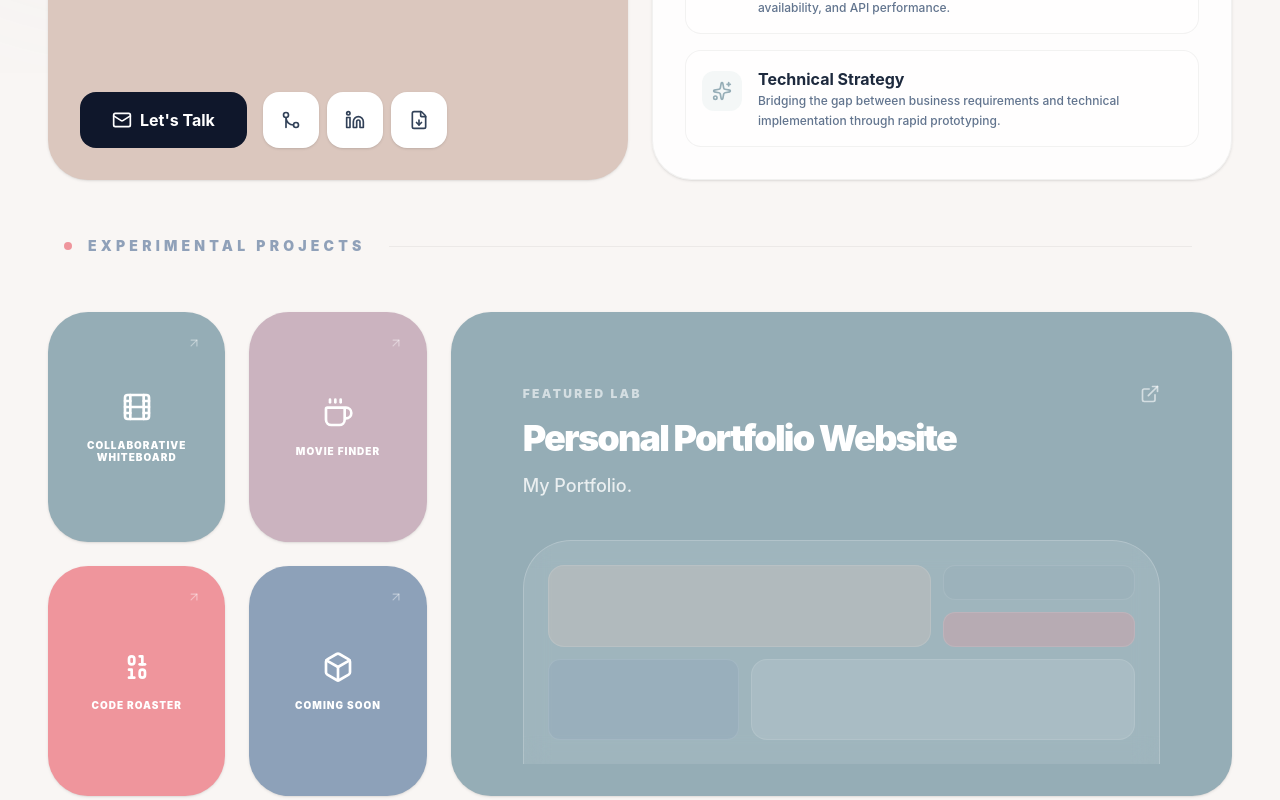
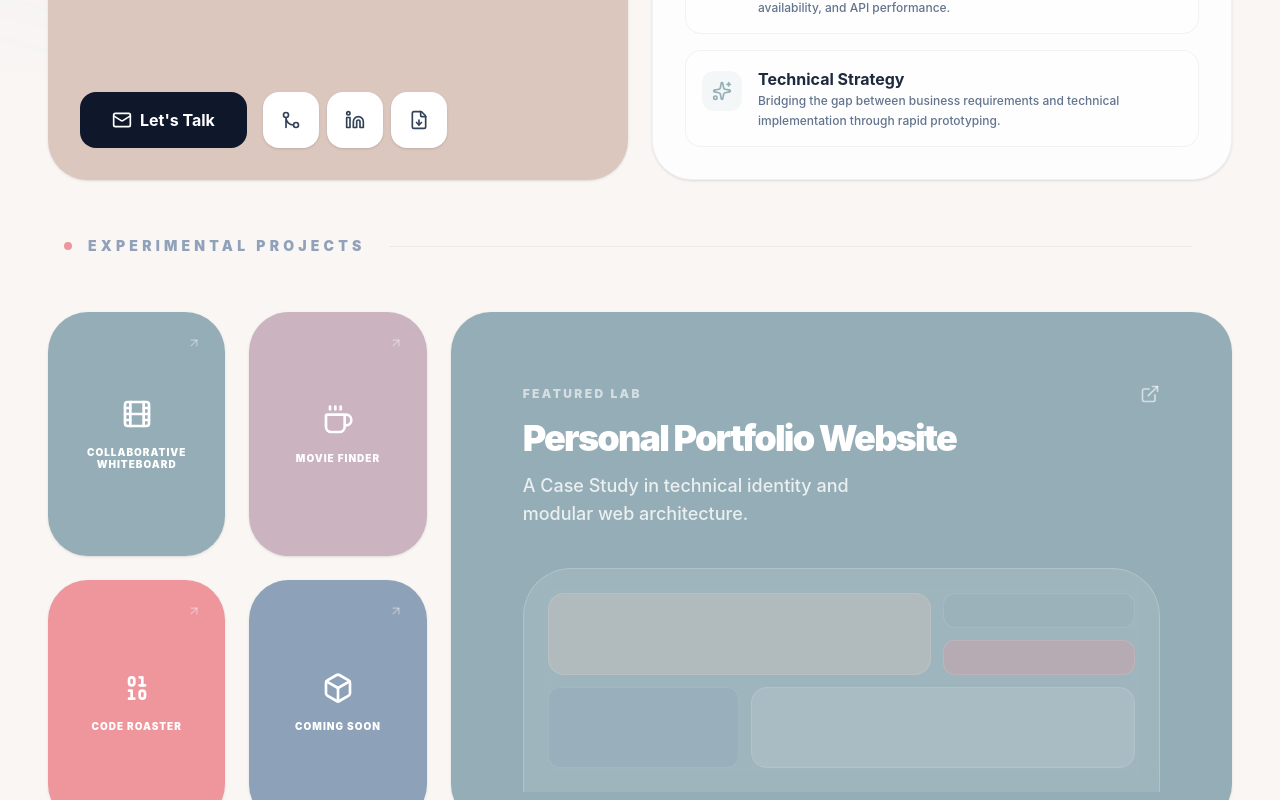
Before and after one commit to sadzebra/portfolio-web, a Next.js app: page / in a window 1280 px wide. Shown: the part 727-1527 px from the top of the page. Built offline with nearby package versions, Linux system fonts and the light colour scheme.

Commit message:
updated portfolio description, added short description and updated featured bento tile with short description

```diff
--- a/src/components/PortfolioMain.tsx
+++ b/src/components/PortfolioMain.tsx
@@ -214,7 +214,7 @@ export default function App() {
             <div className="p-10">
               <div className="flex items-center justify-between mb-4"><span className="text-xs font-black uppercase tracking-[0.2em] text-white/60">Featured Lab</span><ExternalLink size={20} className="text-white/60" /></div>
               <h4 className="text-4xl font-black mb-4 tracking-tighter leading-none">{PORTFOLIO_DATA.weekendProjects[0].title}</h4>
-              <p className="text-white/80 text-lg font-medium max-w-sm">{PORTFOLIO_DATA.weekendProjects[0].description}</p>
+              <p className="text-white/80 text-lg font-medium max-w-sm">{PORTFOLIO_DATA.weekendProjects[0].shortDescription}</p>
             </div>
 
             {/* META MOCKUP: Portfolio-style branding blocks */}
--- a/src/data/portfolioData.js
+++ b/src/data/portfolioData.js
@@ -33,7 +33,7 @@ export const PORTFOLIO_DATA = {
     },
     {
       category: "DevOps & Tools",
-      skills: ['AWS', 'Docker', 'CI/CD', 'Git', 'BitBucket']
+      skills: ['AWS', 'Docker', 'CI/CD', 'Git', 'BitBucket', 'Docker']
     }
   ],
 
@@ -92,10 +92,11 @@ export const PORTFOLIO_DATA = {
     {
       id: "portfolio",
       title: "Personal Portfolio Website",
-      description: "My Portfolio.",
+      description: "The Bento Portfolio was engineered as a high-performance personal ecosystem designed to bridge the gap between static CVs and live technical demonstration. \n\nPurpose & Strategy\nCreated with the intent of showcasing architectural modularity, the project moves away from standard templates to implement a custom-built 'shell and content' architecture. The primary goal was to provide a frictionless browsing experience that highlights 15+ years of full-stack expertise through visual storytelling.\n\nExecution & Tooling\nBuilt using React and Tailwind CSS, the application leverages a centralized configuration layer to decouple data from UI. This enables rapid content scaling while maintaining a strict design system. Key technical highlights include a hybrid carousel for tech-stack visualization and a scroll-locked, unified modal management system.\n\nConstruction & Integration\nThe site functions as a hub, dynamically pulling in diverse project types—from WebSocket-driven labs to professional case studies. By implementing a dynamic media gallery that supports Loom embeds alongside static assets, the portfolio provides a comprehensive view of my development process, resulting in a cohesive digital identity.",
+      shortDescription: "A Case Study in technical identity and modular web architecture.",
       icon: Edit3,
       color: "bg-[#95ADB6]",
-      tags: ["React", "Node.js"],
+      tags: ["React", "Tailwind CSS", "Node", "NextJS", "Lucide", "Framer Motion"],
       live: "#",
       repo: "https://github.com/sadzebra/portfolio-web",
       gallery: [
```
